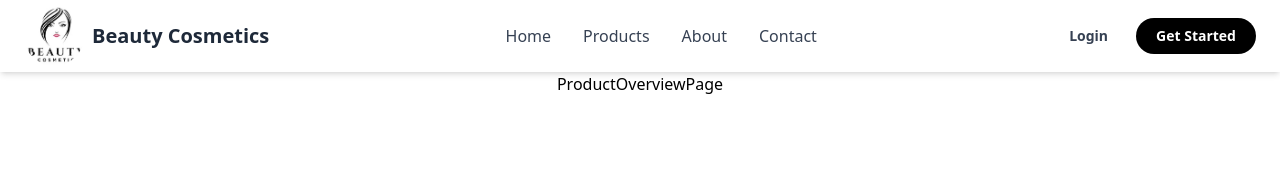
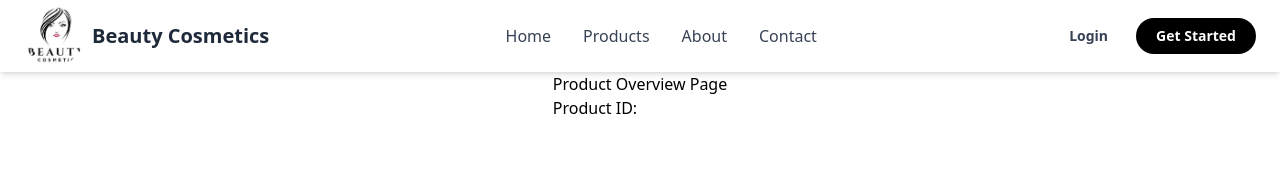
Before and after one commit to Eranga035225/cbc-frontend, a React (Vite) app: page /overview/1 in a window 1280 px wide. Shown: the top 170 px of the page. Built offline with nearby package versions, Linux system fonts and the light colour scheme; no server answers.

Commit message:
product oeverview

```diff
--- a/src/pages/client/productOverview.jsx
+++ b/src/pages/client/productOverview.jsx
@@ -1,8 +1,42 @@
+import axios from "axios";
+import { useParams } from "react-router-dom";
+import { useEffect } from "react";
+import { useState } from "react";
+import { toast } from "react-hot-toast";
+export default function ProductOverviewPage(){
 
-export default function ProductOverviewPage(){
+const params =   useParams()
+const productId = params.id
+const[status  , setStatus] = useState("loading") //loading,success,error
+const[product  , setProduct] = useState(null)
+
+
+
+useEffect(
+  ()=> {
+    axios.get(import.meta.env.VITE_BACKEND_URL + "/api/products/:" + productId).then(
+      (response) => {
+        console.log("Product Data:", response.data);
+        setProduct(response.data);
+        setStatus("success");
+      }
+    ).catch(
+      (error) => {
+        console.error("Error fetching product data:", error);
+        setStatus("error");
+        toast.error("Failed to load product data.");
+      }
+    )
+
+
+
+  }, [])
+
   return(
   <div>
-    ProductOverviewPage
+    <h1>Product Overview Page</h1>
+    <p>Product ID: {product}</p>
+
   </div>
 
   )
```
